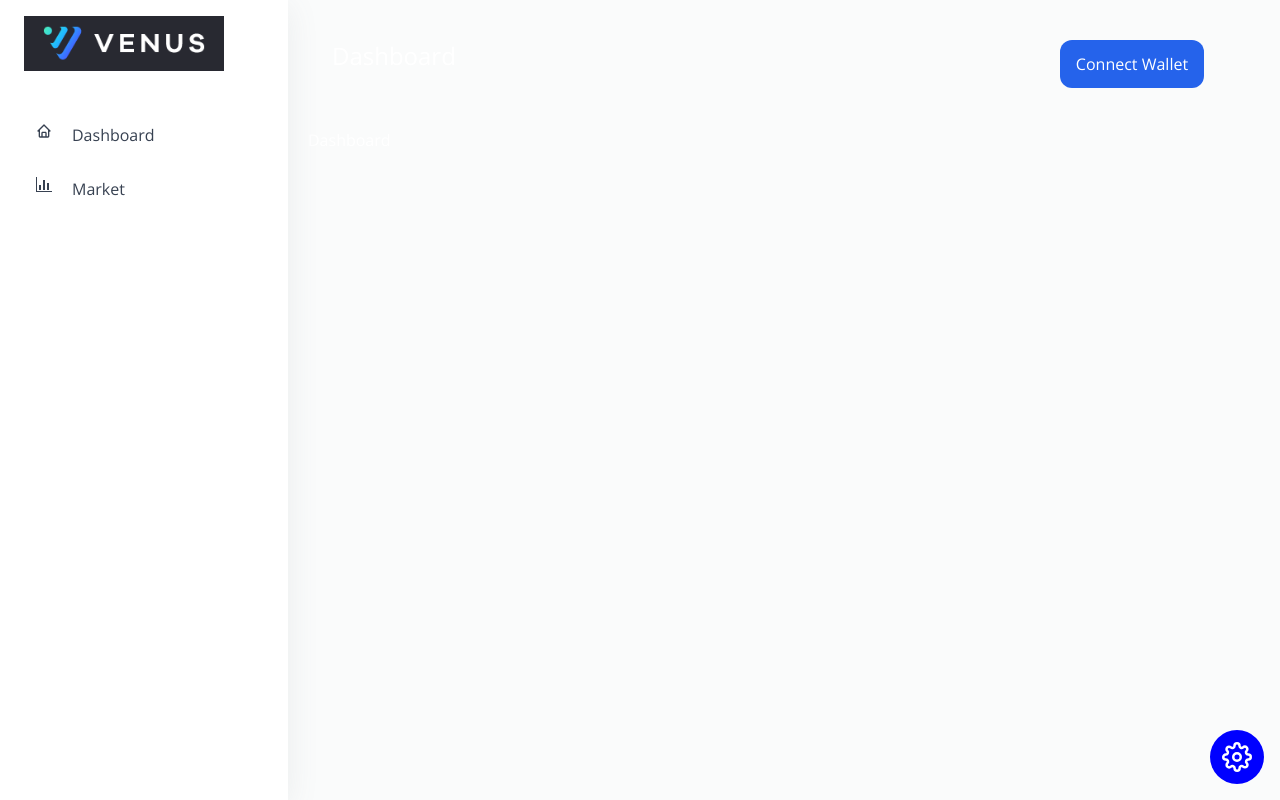
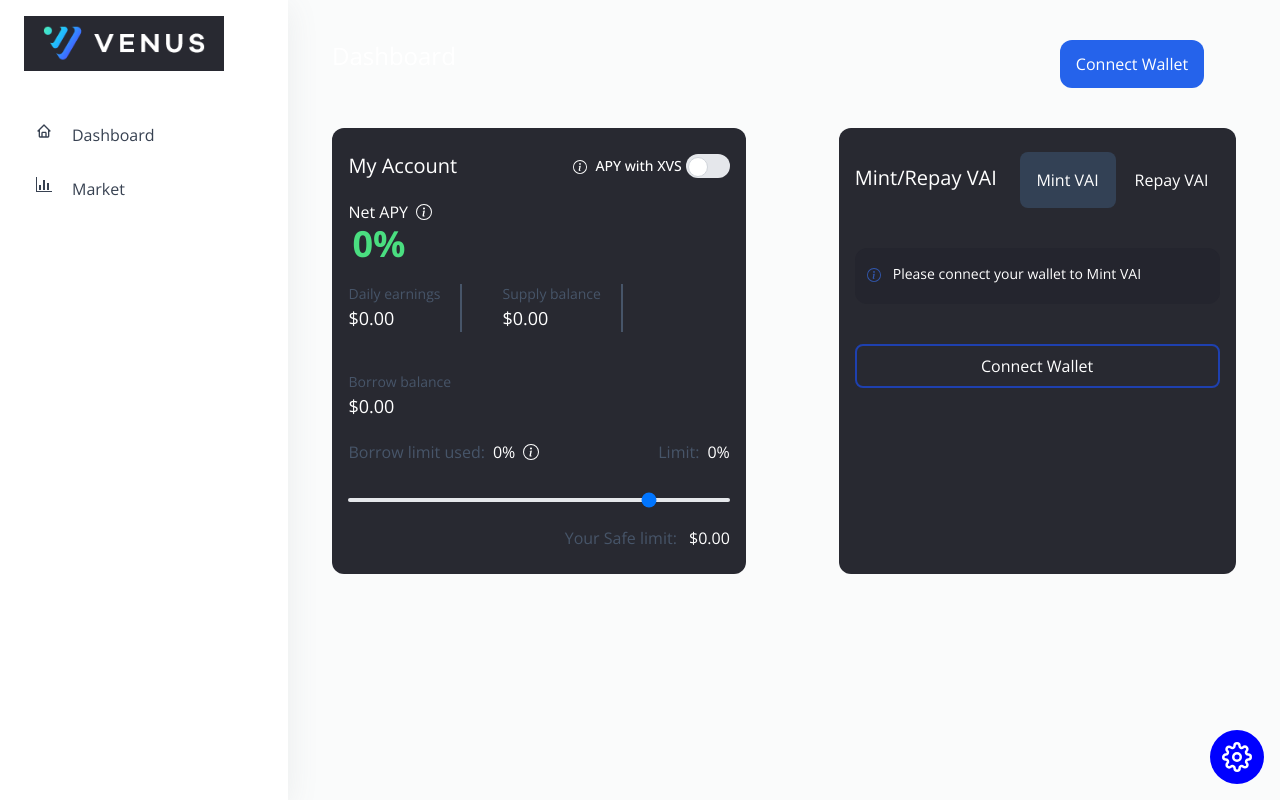
Before and after one commit to NAEEMGHADAI/tailwind-dashboard, a React (Create React App) app: page / in a window 1280 px wide. Built offline with nearby package versions, Linux system fonts and the light colour scheme.

Commit message:
Two New Component Added - AccountInfo and Connect Wallet

```diff
--- /dev/null
+++ b/src/Components/AccountInfo.jsx
@@ -0,0 +1,97 @@
+import React from "react";
+import { BsInfoCircle } from "react-icons/bs";
+import { useStateContext } from "../context/ContextProvider";
+
+const AccountInfo = () => {
+	const { screenSize } = useStateContext();
+	return (
+		<div
+			className={` bg-secondary-dark-bg h-fit rounded-xl pr-4 pl-4 pt-6 pb-6 ${
+				screenSize >= 1000 ? ` w-5/12` : `w-full`
+			}`}
+		>
+			<div className="flex justify-between">
+				<h2 className="text-xl">My Account</h2>
+
+				<label className="inline-flex relative items-center cursor-pointer">
+					<span className="text-sm font-medium text-gray-1000 dark:text-gray-300 flex gap-1 mr-1">
+						<BsInfoCircle className="mt-1 mr-1" />
+						APY with XVS
+					</span>
+					<input type="checkbox" value="" className="sr-only peer" />
+					<div className="w-11 h-6 bg-gray-200 peer-focus:outline-none peer-focus:ring-4 peer-focus:ring-blue-300 dark:peer-focus:ring-blue-800 rounded-full peer dark:bg-gray-700 peer-checked:after:translate-x-full peer-checked:after:border-white after:content-[''] after:absolute after:top-[5px] after:left-[115px] after:bg-white after:border-gray-300 after:border after:rounded-full after:h-5 after:w-5 after:transition-all dark:border-gray-600 peer-checked:bg-blue-600"></div>
+				</label>
+			</div>
+			<div>
+				<div className="mt-5">
+					<p className="flex gap-2">
+						Net APY <BsInfoCircle className="mt-1" />
+					</p>
+					<h1 className="ml-1 text-4xl font-bold text-green-400">0%</h1>
+				</div>
+			</div>
+			<div
+				className={`flex mt-5 flex-wrap ${
+					screenSize >= 1000 ? ` gap-10 ` : `flex-col`
+				}`}
+			>
+				<div
+					className={`pr-5 ${
+						screenSize >= 1000
+							? `border-r-2 border-slate-600`
+							: `flex justify-between`
+					}`}
+				>
+					<p className=" text-slate-600 text-sm">Daily earnings</p>
+					<h5 className=" text-lg">$0.00</h5>
+				</div>
+				<div
+					className={`pr-5 ${
+						screenSize >= 1000
+							? `border-r-2 border-slate-600`
+							: `flex justify-between`
+					}`}
+				>
+					<p className="text-slate-600 text-sm">Supply balance</p>
+					<h5 className=" text-lg">$0.00</h5>
+				</div>
+				<div
+					className={`pr-5 ${screenSize >= 1000 ? `` : `flex justify-between`}`}
+				>
+					<p className="text-slate-600 text-sm">Borrow balance</p>
+					<h5 className=" text-lg">$0.00</h5>
+				</div>
+			</div>
+			<div>
+				<div className="flex justify-between mt-5">
+					<div className={`flex ${screenSize >= 1000 ? "gap-2" : "flex-col"} `}>
+						<p className="text-slate-600">Borrow limit used:</p>
+						<p className="flex gap-2">
+							0% <BsInfoCircle className="mt-1" />
+						</p>
+					</div>
+					<div className={`flex ${screenSize >= 1000 ? "gap-2" : "flex-col"} `}>
+						<p className="text-slate-600">Limit:</p>
+						<p>0%</p>
+					</div>
+				</div>
+				<div className="mt-5">
+					<input
+						id="small-range"
+						type="range"
+						defaultValue="80"
+						className="w-full h-1 mb-6 bg-gray-200 rounded-lg appearance-none cursor-pointer range-sm dark:bg-gray-700"
+					></input>
+					<div className="flex justify-end">
+						<p>
+							<span className=" text-slate-600 mr-2">Your Safe limit: </span>
+							$0.00
+						</p>
+					</div>
+				</div>
+			</div>
+		</div>
+	);
+};
+
+export default AccountInfo;
--- /dev/null
+++ b/src/Components/ConnectWallet.jsx
@@ -0,0 +1,50 @@
+import React, { useState } from "react";
+import { BsInfoCircle } from "react-icons/bs";
+import { useStateContext } from "../context/ContextProvider";
+
+const ConnectWallet = () => {
+	const { screenSize } = useStateContext();
+	const [isActive, setIsActive] = useState(0);
+	const activeLink = "h-14 w-24 rounded-lg bg-slate-700";
+	const normalLink = "h-14 w-24 rounded-lg";
+	return (
+		<div
+			className={` bg-secondary-dark-bg h-auto rounded-xl pr-4 pl-4 pt-6 pb-6 ${
+				screenSize >= 1000 ? `w-2/5` : `w-full mt-10`
+			}`}
+		>
+			<div className="flex justify-between text-white">
+				<div>
+					<h2 className="text-xl mt-3">Mint/Repay VAI</h2>
+				</div>
+				<div className="flex gap-2">
+					<button
+						className={isActive === 0 ? activeLink : normalLink}
+						onClick={() => setIsActive(0)}
+					>
+						Mint VAI
+					</button>
+					<button
+						className={isActive ? activeLink : normalLink}
+						onClick={() => setIsActive(1)}
+					>
+						Repay VAI
+					</button>
+				</div>
+			</div>
+			<div className=" h-14 rounded-xl bg-info mt-10">
+				<p className="text-sm pl-3 pt-4 flex gap-1">
+					<BsInfoCircle className="mt-1 mr-2" color="#3258AF" /> Please connect
+					your wallet to {isActive ? " Repay VAI" : "Mint VAI"}
+				</p>
+			</div>
+			<div>
+				<button className="w-full mt-10 hover:bg-blue-800 pt-2 pb-2 rounded-lg border-2  border-blue-800">
+					Connect Wallet
+				</button>
+			</div>
+		</div>
+	);
+};
+
+export default ConnectWallet;
--- a/src/Components/Navbar.jsx
+++ b/src/Components/Navbar.jsx
@@ -14,7 +14,7 @@
 		return () => window.removeEventListener("resize", handleResize);
 	}, [setScreenSize]);
 	useEffect(() => {
-		if (screenSize <= 900) {
+		if (screenSize <= 1000) {
 			setActiveMenu(false);
 		} else {
 			setActiveMenu(true);
@@ -22,7 +22,7 @@
 	}, [screenSize, setActiveMenu]);
 	return (
 		<div className="flex justify-between text-white pt-4 pb-4 sm:pt-10 pl-5 pr-5 sm:pb-5 md:ml-6 md:mr-6 relative">
-			{screenSize <= 900 && !activeMenu ? (
+			{screenSize <= 1000 && !activeMenu ? (
 				<img src={logo2} alt="" width="50" height="50" />
 			) : (
 				<h1 className="text-2xl">Dashboard</h1>
@@ -30,7 +30,7 @@
 			<button className="bg-blue-600 text-white rounded-xl  hover:bg-blue-800 w-full mr-8 ml-8 md:w-36 md:pt-3 md:pb-3   relative">
 				Connect Wallet
 			</button>
-			{screenSize <= 900 && !activeMenu ? (
+			{screenSize <= 1000 && !activeMenu ? (
 				<button onClick={() => setActiveMenu((prev) => !prev)}>
 					<span className="absolute inline-flex rounded-full h-5 w-5 right-2" />
 					<AiOutlineMenu size={35} />
--- a/src/Components/Sidebar.jsx
+++ b/src/Components/Sidebar.jsx
@@ -15,7 +15,7 @@
 		"flex item-center gap-5 pl-4 pt-3 pb-2.5 rounded-lg text-md text-gray-700 dark:text-gray-200 dark:hover:text-black hover:bg-light-gray m-2";
 
 	const handleCloseSideBar = () => {
-		if (activeMenu && screenSize <= 900) {
+		if (activeMenu && screenSize <= 1000) {
 			setActiveMenu(false);
 		}
 	};
@@ -27,7 +27,7 @@
 						<Link
 							to="/"
 							onClick={() => setActiveMenu(false)}
-							className="items-center gap-3 ml-3 mt-4 flex text-xl font-extrabold tracking-tight dark:text-white text-slate-900"
+							className="items-center gap-3 ml-3 mt-4 flex text-xl font-extrabold tracking-tight dark:text-white text-slate-1000"
 						>
 							<img src={logo} alt="" width="200" height="200" />
 						</Link>
--- a/src/data/dummy.js
+++ b/src/data/dummy.js
@@ -10,3 +10,73 @@
 		icon: <GoGraph />,
 	},
 ];
+
+export const supplyMarketData = [
+	{
+		name: "CAKE",
+		apy: "11.31",
+	},
+	{
+		name: "TRX",
+		apy: "6.42",
+	},
+	{
+		name: "ADA",
+		apy: "4.74",
+	},
+	{
+		name: "DOT",
+		apy: "3.95",
+	},
+	{
+		name: "USDC",
+		apy: "2.48",
+	},
+	{
+		name: "BUSD",
+		apy: "2.09",
+	},
+	{
+		name: "DAI",
+		apy: "2.03",
+	},
+	{
+		name: "MATIC",
+		apy: "1.92",
+	},
+];
+
+export const borrowMarket = [
+	{
+		name: "BETH",
+		apy: "0.81",
+	},
+	{
+		name: "LUNA",
+		apy: "0",
+	},
+	{
+		name: "AAVE",
+		apy: "-0.31",
+	},
+	{
+		name: "LTC",
+		apy: "-0.55",
+	},
+	{
+		name: "BTCB",
+		apy: "-1.67",
+	},
+	{
+		name: "XRP",
+		apy: "-1.81",
+	},
+	{
+		name: "BNB",
+		apy: "-1.89",
+	},
+	{
+		name: "ETH",
+		apy: "-2.04",
+	},
+];
--- a/src/pages/Dashboard.jsx
+++ b/src/pages/Dashboard.jsx
@@ -1,9 +1,33 @@
 import React from "react";
+import AccountInfo from "../Components/AccountInfo";
+import ConnectWallet from "../Components/ConnectWallet";
+
+import { useStateContext } from "../context/ContextProvider";
 
 const Dashboard = () => {
+	const { screenSize } = useStateContext();
+
 	return (
 		<>
-			<div className="ml-5 mr-5 text-white">Dashboard</div>
+			{screenSize >= 1000 ? null : (
+				<div>
+					<h2 className=" text-2xl text-white mb-2 ml-2 mr-2">Dashboard</h2>
+				</div>
+			)}
+
+			<div
+				className={` text-white flex flex-wrap gap-1 ${
+					screenSize >= 1000 ? ` justify-around` : `flex-col ml-2 mr-2`
+				}`}
+			>
+				<AccountInfo />
+				<ConnectWallet />
+			</div>
+			<div
+				className={` text-white flex flex-wrap gap-1 mt-5 ${
+					screenSize >= 1000 ? ` justify-around` : `flex-col ml-2 mr-2`
+				}`}
+			></div>
 		</>
 	);
 };
--- a/tailwind.config.js
+++ b/tailwind.config.js
@@ -11,9 +11,7 @@
 				"main-bg": "#FAFBFB",
 				"main-dark-bg": "#1F2028",
 				"secondary-dark-bg": "#282931",
-				"selected-option": "#383944",
-				"light-gray": "#F7F7F7",
-				"half-transparent": "rgba(0, 0, 0, 0.5)",
+				info: "#24252E",
 			},
 		},
 	},
```
